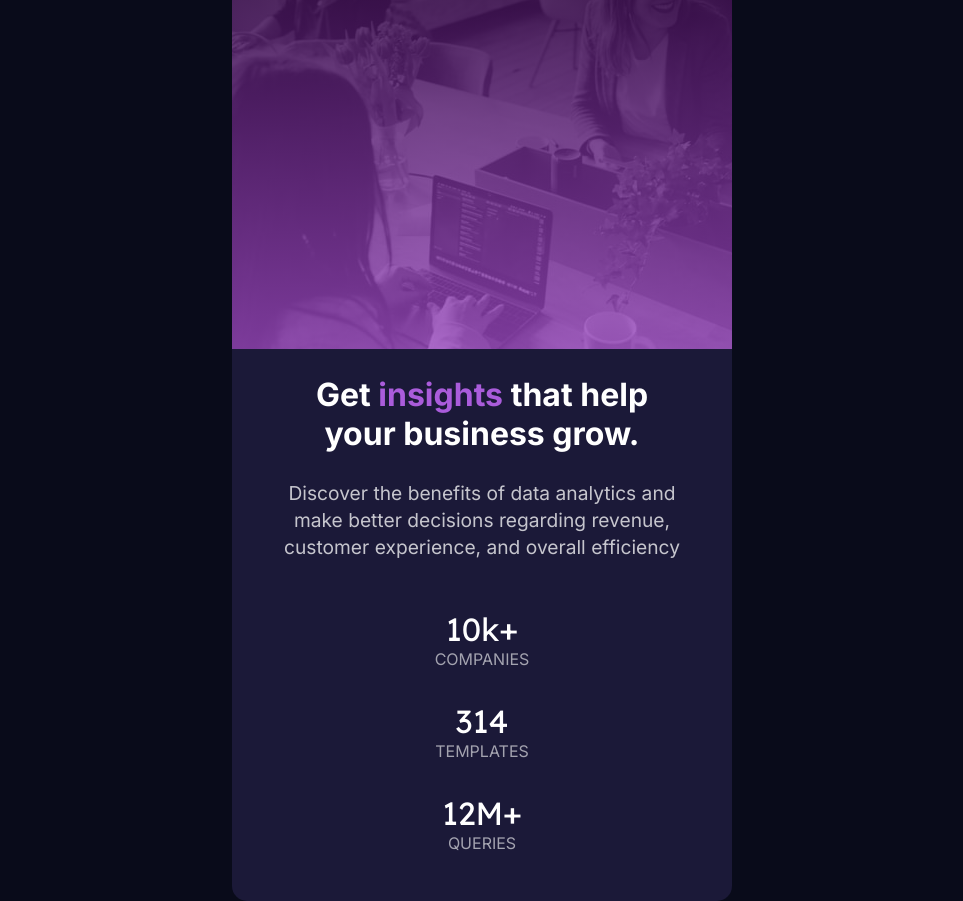
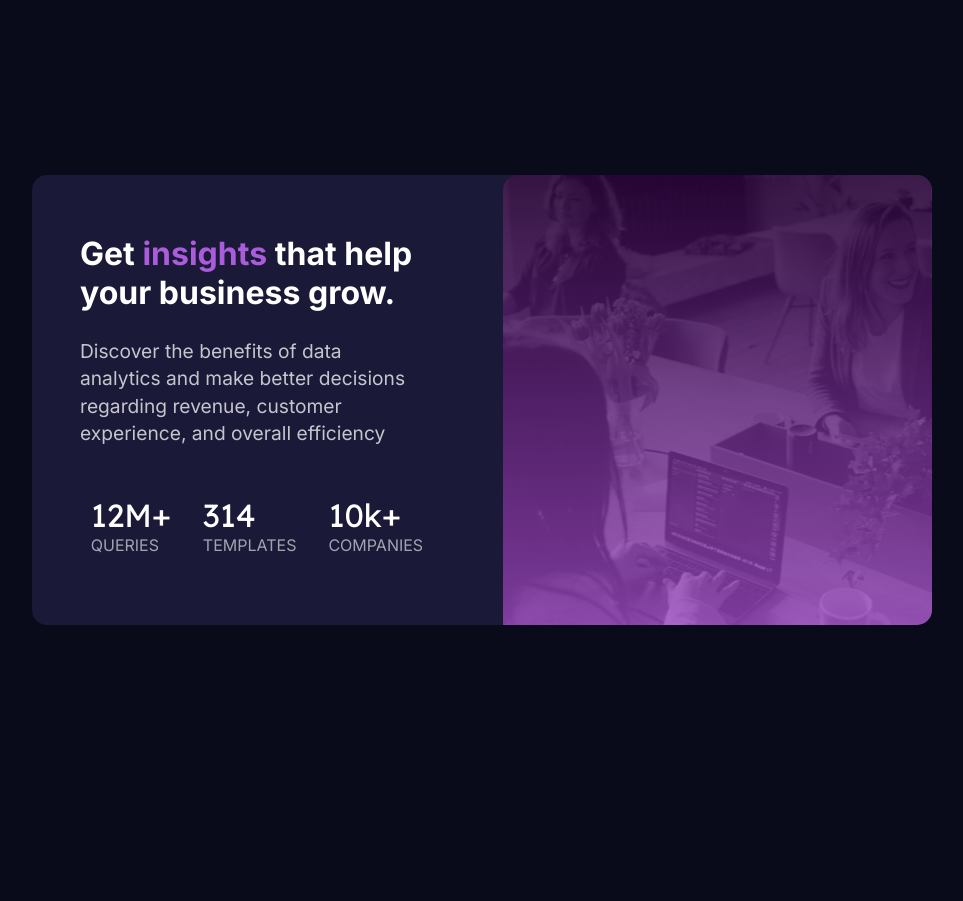
Before and after one commit to nicocoa10/frontend-mentor-stats-preview-card, a plain HTML site: page index.html in a window 1280 px wide. Shown: the whole page, without its empty margins (158-1121 px from the left). After the commit the page ends 800 px from the top, so only its background shows below. Drawn offline with Linux system fonts and the light colour scheme.

Commit message:
desktop version implemented

```diff
--- a/index.html
+++ b/index.html
@@ -14,7 +14,7 @@
 
     <section>
         <div class="container card-container">
-            <div class="card">
+            <div class="card flex">
                 <div class="image-section">
                     <!-- <img class="img" alt=""> -->
                 </div>
--- a/styles.css
+++ b/styles.css
@@ -88,3 +88,51 @@ body {
     color: var(--text-stat-subheadings);
 
 }
+
+@media (min-width: 1000px) {
+    .container {
+        max-width: 900px;
+    }
+
+    .flex {
+        display: flex;
+        flex-direction: row-reverse;
+        gap: 2rem;
+    }
+
+    .image-section {
+        border-bottom-right-radius: 15px;
+        /* width: 50%; */
+
+    }
+
+    .number {
+        margin-bottom: 0;
+    }
+
+    .text-container {
+        padding-top: 2rem;
+        margin-bottom: 0;
+        margin: 0 3rem;
+        text-align: left;
+        /* border: 1px solid red; */
+        /* width: 50%; */
+
+    }
+
+    .numbers-section {
+        margin: 0;
+        margin-top: 3rem;
+        padding-bottom: 1rem;
+
+    }
+
+    /* .text-container {
+        text-align: left;
+        /* margin: 3rem 0;
+        width: 80%;
+        margin: 0 auto; */
+}
+
+*/
+}
```
